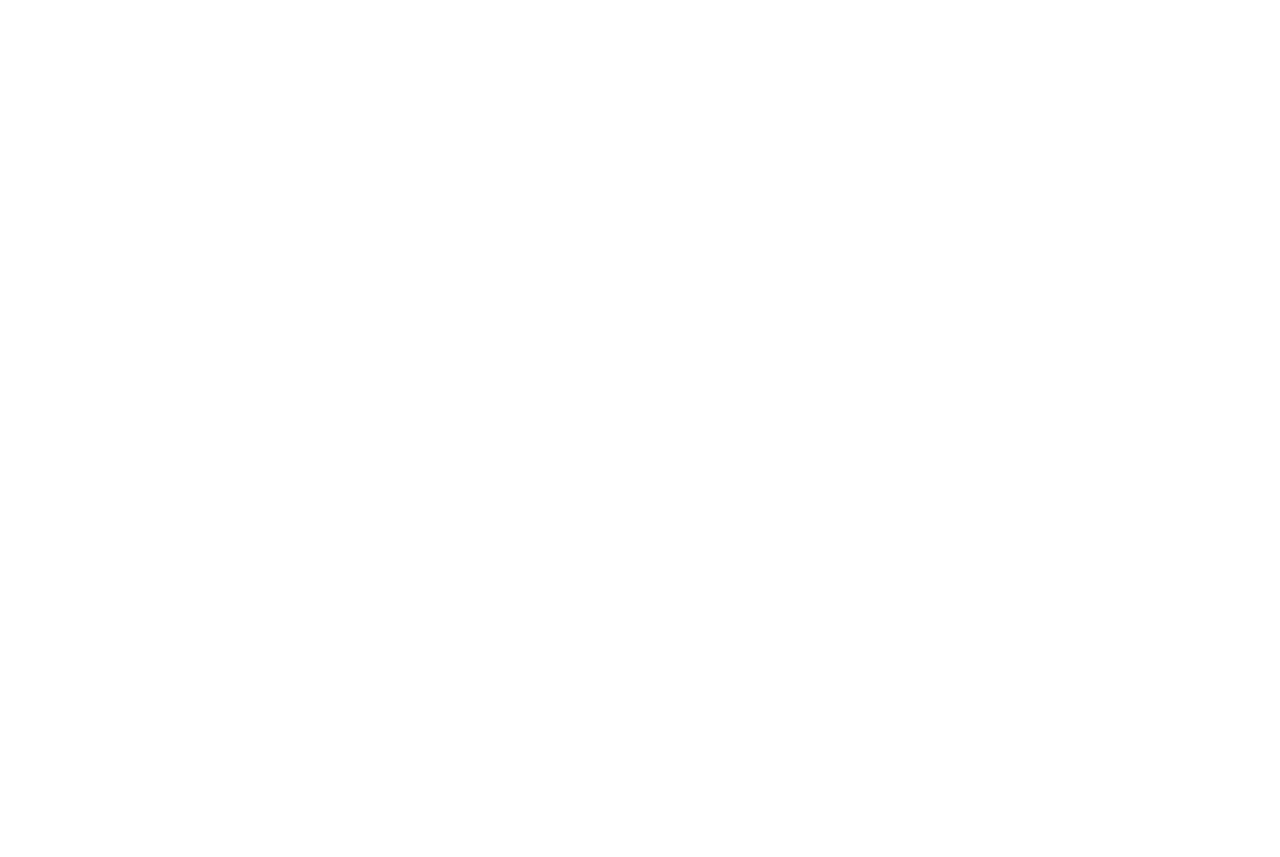
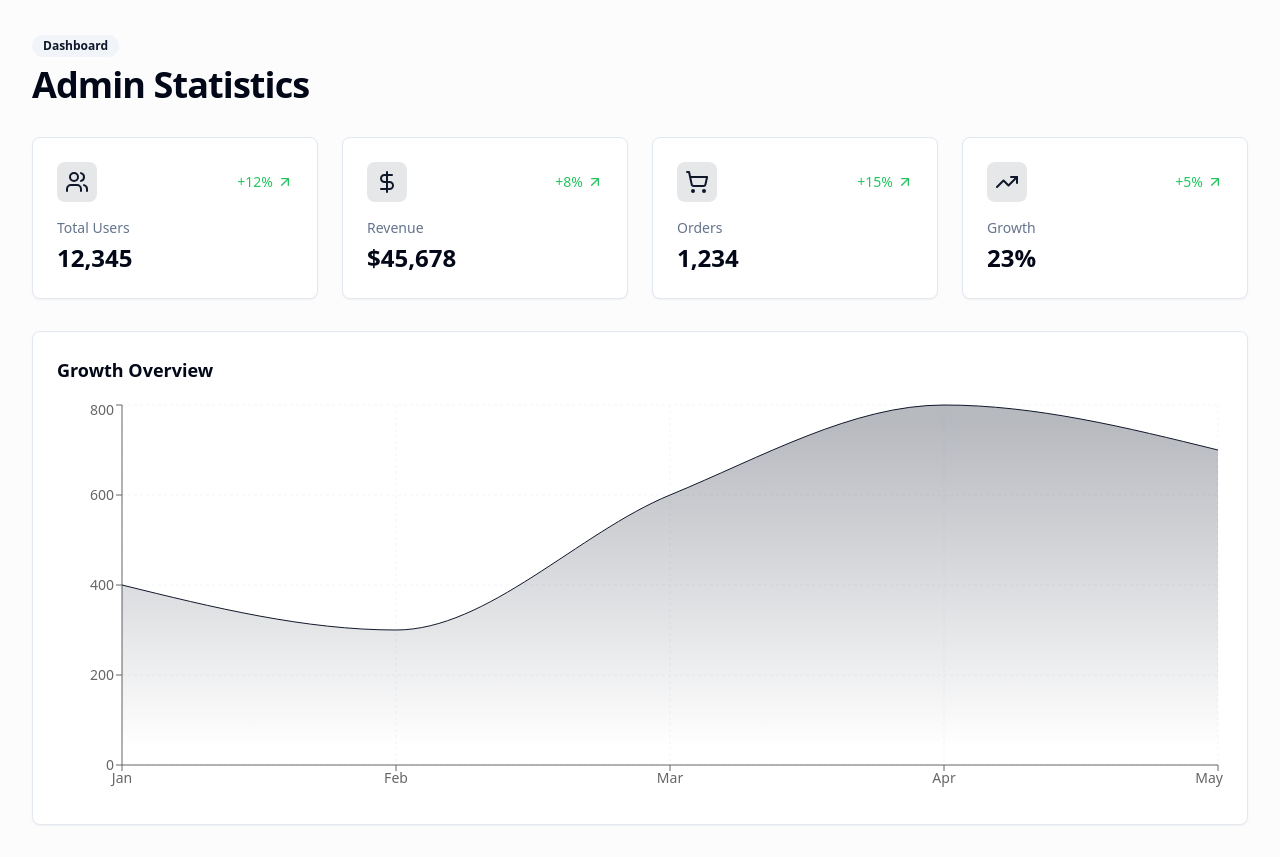
Before and after one commit to haskhrccna/admin-metrics-hub, a React (Vite) app: page /admin in a window 1280 px wide. Before the commit this address had no page. Before the commit the page ends 800 px from the top, so only its background shows below. Built offline with nearby package versions, Linux system fonts and the light colour scheme; sample sign-in values are in the browser's storage.

Commit message:
Add admin statistics page
Implement an admin statistics page with high privileges to enhance the existing website functionality.
[skip gpt_engineer]

```diff
--- a/package.json
+++ b/package.json
@@ -45,6 +45,7 @@
     "cmdk": "^1.0.0",
     "date-fns": "^3.6.0",
     "embla-carousel-react": "^8.3.0",
+    "framer-motion": "^11.11.17",
     "input-otp": "^1.2.4",
     "lucide-react": "^0.451.0",
     "next-themes": "^0.3.0",
--- a/src/App.tsx
+++ b/src/App.tsx
@@ -4,6 +4,9 @@ import { TooltipProvider } from "@/components/ui/tooltip";
 import { QueryClient, QueryClientProvider } from "@tanstack/react-query";
 import { BrowserRouter, Routes, Route } from "react-router-dom";
 import Index from "./pages/Index";
+import AdminStats from "./pages/AdminStats";
+import Unauthorized from "./pages/Unauthorized";
+import ProtectedRoute from "./components/ProtectedRoute";
 
 const queryClient = new QueryClient();
 
@@ -15,6 +18,15 @@ const App = () => (
       <BrowserRouter>
         <Routes>
           <Route path="/" element={<Index />} />
+          <Route
+            path="/admin"
+            element={
+              <ProtectedRoute>
+                <AdminStats />
+              </ProtectedRoute>
+            }
+          />
+          <Route path="/unauthorized" element={<Unauthorized />} />
         </Routes>
       </BrowserRouter>
     </TooltipProvider>
--- /dev/null
+++ b/src/components/ProtectedRoute.tsx
@@ -0,0 +1,19 @@
+import { Navigate } from "react-router-dom";
+
+interface ProtectedRouteProps {
+  children: React.ReactNode;
+  isAdmin?: boolean;
+}
+
+const ProtectedRoute = ({ children, isAdmin = false }: ProtectedRouteProps) => {
+  // This is a simple mock of auth state - in a real app, you'd use proper authentication
+  const isAuthenticated = localStorage.getItem("isAdmin") === "true";
+
+  if (!isAuthenticated) {
+    return <Navigate to="/unauthorized" replace />;
+  }
+
+  return <>{children}</>;
+};
+
+export default ProtectedRoute;
--- /dev/null
+++ b/src/pages/AdminStats.tsx
@@ -0,0 +1,108 @@
+import { useState } from "react";
+import { AreaChart, Area, XAxis, YAxis, CartesianGrid, Tooltip, ResponsiveContainer } from "recharts";
+import { Card } from "@/components/ui/card";
+import { Badge } from "@/components/ui/badge";
+import { motion } from "framer-motion";
+import { ArrowUpRight, Users, DollarSign, ShoppingCart, TrendingUp } from "lucide-react";
+
+const mockData = [
+  { name: "Jan", value: 400 },
+  { name: "Feb", value: 300 },
+  { name: "Mar", value: 600 },
+  { name: "Apr", value: 800 },
+  { name: "May", value: 700 },
+];
+
+const statsCards = [
+  { title: "Total Users", value: "12,345", icon: Users, change: "+12%" },
+  { title: "Revenue", value: "$45,678", icon: DollarSign, change: "+8%" },
+  { title: "Orders", value: "1,234", icon: ShoppingCart, change: "+15%" },
+  { title: "Growth", value: "23%", icon: TrendingUp, change: "+5%" },
+];
+
+const AdminStats = () => {
+  const [hoveredCard, setHoveredCard] = useState<number | null>(null);
+
+  return (
+    <div className="min-h-screen bg-gray-50/50 p-8">
+      <div className="max-w-7xl mx-auto">
+        <div className="mb-8">
+          <Badge variant="secondary" className="mb-2">Dashboard</Badge>
+          <h1 className="text-4xl font-bold tracking-tight">Admin Statistics</h1>
+        </div>
+
+        <div className="grid grid-cols-1 md:grid-cols-2 lg:grid-cols-4 gap-6 mb-8">
+          {statsCards.map((card, index) => {
+            const Icon = card.icon;
+            return (
+              <motion.div
+                key={card.title}
+                initial={{ opacity: 0, y: 20 }}
+                animate={{ opacity: 1, y: 0 }}
+                transition={{ delay: index * 0.1 }}
+                onHoverStart={() => setHoveredCard(index)}
+                onHoverEnd={() => setHoveredCard(null)}
+              >
+                <Card className="p-6 transition-all duration-300 hover:shadow-lg">
+                  <div className="flex items-center justify-between mb-4">
+                    <div className="p-2 bg-primary/10 rounded-lg">
+                      <Icon className="w-6 h-6 text-primary" />
+                    </div>
+                    <motion.div
+                      animate={{
+                        scale: hoveredCard === index ? 1.1 : 1,
+                      }}
+                      className="flex items-center text-green-500 text-sm"
+                    >
+                      {card.change}
+                      <ArrowUpRight className="w-4 h-4 ml-1" />
+                    </motion.div>
+                  </div>
+                  <h3 className="text-sm font-medium text-muted-foreground">
+                    {card.title}
+                  </h3>
+                  <p className="text-2xl font-bold mt-1">{card.value}</p>
+                </Card>
+              </motion.div>
+            );
+          })}
+        </div>
+
+        <Card className="p-6">
+          <h3 className="text-lg font-semibold mb-4">Growth Overview</h3>
+          <div className="h-[400px] w-full">
+            <ResponsiveContainer width="100%" height="100%">
+              <AreaChart data={mockData}>
+                <defs>
+                  <linearGradient id="colorValue" x1="0" y1="0" x2="0" y2="1">
+                    <stop offset="5%" stopColor="hsl(var(--primary))" stopOpacity={0.3} />
+                    <stop offset="95%" stopColor="hsl(var(--primary))" stopOpacity={0} />
+                  </linearGradient>
+                </defs>
+                <CartesianGrid strokeDasharray="3 3" className="stroke-muted" />
+                <XAxis dataKey="name" className="text-sm" />
+                <YAxis className="text-sm" />
+                <Tooltip
+                  contentStyle={{
+                    backgroundColor: "hsl(var(--background))",
+                    border: "1px solid hsl(var(--border))",
+                    borderRadius: "var(--radius)",
+                  }}
+                />
+                <Area
+                  type="monotone"
+                  dataKey="value"
+                  stroke="hsl(var(--primary))"
+                  fillOpacity={1}
+                  fill="url(#colorValue)"
+                />
+              </AreaChart>
+            </ResponsiveContainer>
+          </div>
+        </Card>
+      </div>
+    </div>
+  );
+};
+
+export default AdminStats;
--- /dev/null
+++ b/src/pages/Unauthorized.tsx
@@ -0,0 +1,27 @@
+import { Button } from "@/components/ui/button";
+import { useNavigate } from "react-router-dom";
+import { motion } from "framer-motion";
+
+const Unauthorized = () => {
+  const navigate = useNavigate();
+
+  return (
+    <div className="min-h-screen flex items-center justify-center bg-gray-50/50">
+      <motion.div
+        initial={{ opacity: 0, y: 20 }}
+        animate={{ opacity: 1, y: 0 }}
+        className="text-center"
+      >
+        <h1 className="text-4xl font-bold mb-4">Unauthorized Access</h1>
+        <p className="text-muted-foreground mb-6">
+          You don't have permission to access this page.
+        </p>
+        <Button onClick={() => navigate("/")} variant="default">
+          Return Home
+        </Button>
+      </motion.div>
+    </div>
+  );
+};
+
+export default Unauthorized;
```
Also changed, not shown: 1 other file (tests, documents, lock files or other folders).
